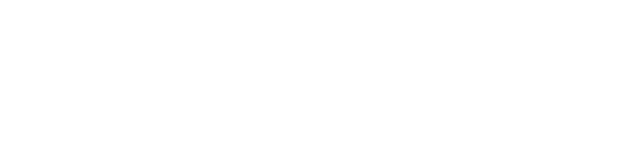
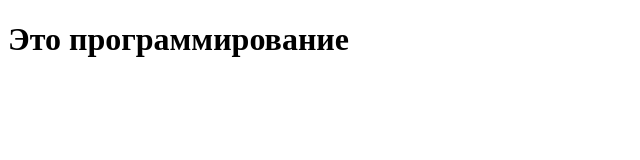
Before and after one commit to Ispshy/MyFirstRepository, a plain HTML site: page index.html in a window 1280 px wide. Shown: the whole page, without its empty margins (0-640 px from the left). Drawn offline with Linux system fonts and the light colour scheme.

Commit message:
Update index.html

```diff
--- a/index.html
+++ b/index.html
@@ -8,7 +8,7 @@
 </head>
 <body>
     <a>
-
+        <h1>Это программирование</h>
     </a>
 </body>
 </html>
```
